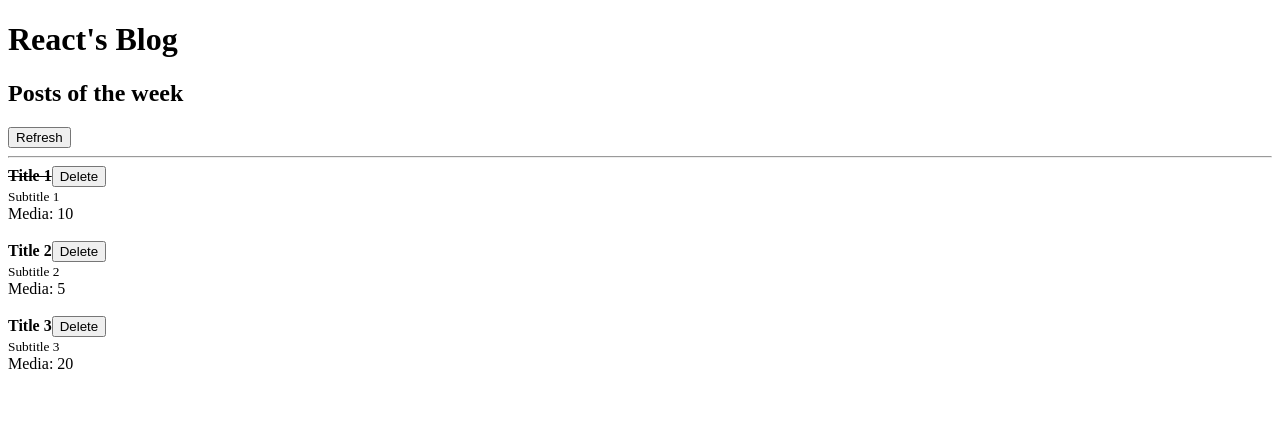
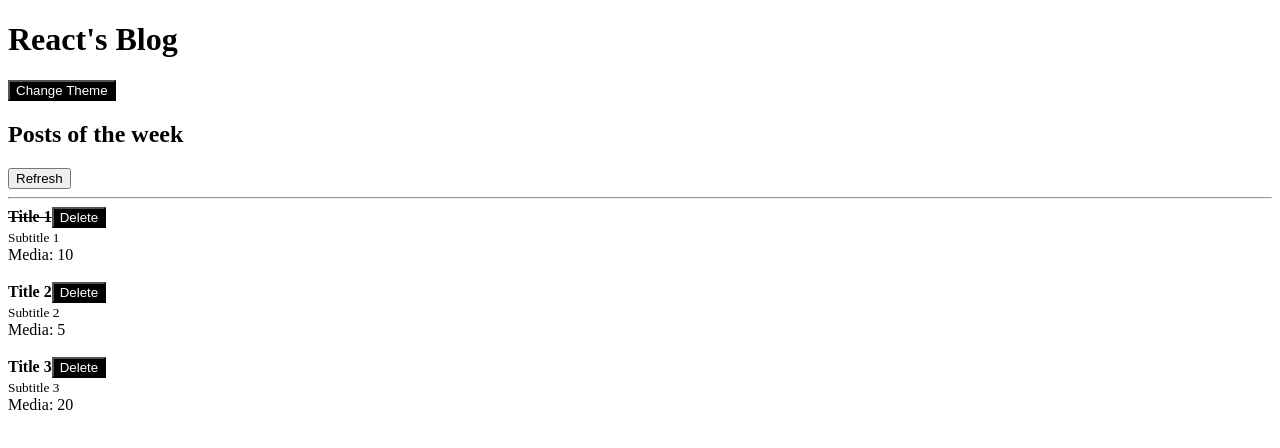
Before and after one commit to VitornscSilva/react-fundamentals, a React app: page / in a window 1280 px wide. Shown: the top 448 px of the page. Built offline with nearby package versions, Linux system fonts and the light colour scheme.

Commit message:
feat: add theme with prop drilling

```diff
--- a/src/App.js
+++ b/src/App.js
@@ -4,11 +4,21 @@ import Header from './Header';
 import Post from './Post';
 
 export default function App() {
+  const [theme, setTheme] = useState('dark');
+
   const [posts, setPosts] = useState([
     { id: Math.random(), title: 'Title 1', subtitle: 'Subtitle 1', likes: 20, read: true },
     { id: Math.random(), title: 'Title 2', subtitle: 'Subtitle 2', likes: 10, read: false },
     { id: Math.random(), title: 'Title 3', subtitle: 'Subtitle 3', likes: 40, read: false },
   ]);
+
+  function handleToggleTheme() {
+    setTheme((prevState) => (
+      prevState === 'dark'
+        ? 'light'
+        : 'dark'
+    ));
+  }
 
   function handleRefresh() {
     setTimeout(() => {
@@ -33,7 +43,7 @@ export default function App() {
 
   return (
     <>
-      <Header>
+      <Header theme={theme} onToggleTheme={handleToggleTheme}>
         <h2>Posts of the week</h2>
         <button onClick={handleRefresh}>Refresh</button>
       </Header>
@@ -45,6 +55,7 @@ export default function App() {
           key={post.id}
           onRemove={handleRemovePost}
           post={post}
+          theme={theme}
         />
       ))}
     </>
--- /dev/null
+++ b/src/Button.js
@@ -0,0 +1,22 @@
+import React from 'react';
+import PropTypes from 'prop-types'
+
+export default function Button({ theme, children, onClick }) {
+  return (
+    <button
+      onClick={onClick}
+      style={{
+          color: theme === 'dark' ? '#fff' : '#000',
+          background: theme === 'dark' ? '#000': '#fff',
+       }}
+    >
+      {children}
+    </button>
+  )
+}
+
+Button.propTypes = {
+  children: PropTypes.node.isRequired,
+  onClick: PropTypes.func.isRequired,
+  theme: PropTypes.string.isRequired,
+}
--- a/src/Header.js
+++ b/src/Header.js
@@ -1,16 +1,22 @@
 import React from 'react';
 import PropTypes from 'prop-types';
+import Button from './Button';
 
-export default function Header({ title, children }) {
+export default function Header({ theme, onToggleTheme, title, children }) {
   return (
     <>
       <h1>{title}</h1>
+      <Button theme={theme} onClick={onToggleTheme}>
+        Change Theme
+      </Button>
       {children}
     </>
   )
 }
 
 Header.proptypes = {
+  onToggleTheme: PropTypes.func.isRequired,
+  theme: PropTypes.string.isRequired,
   title: PropTypes.string.isRequired,
   children: PropTypes.node,
 }
--- a/src/Post.js
+++ b/src/Post.js
@@ -1,16 +1,21 @@
 import React from "react";
 import PropTypes from 'prop-types';
 
-export default function Post({ post, onRemove }) {
+import PostHeader from "./PostHeader";
+
+export default function Post({ theme, post, onRemove }) {
   return (
     <>
       <article>
-        <strong>
-          {post.read ? <s>{post.title}</s> : post.title}
-        </strong>
-        <button onClick={() => onRemove(post.id)}>
-          Delete
-        </button>
+        <PostHeader
+          theme={theme}
+          onRemove={onRemove}
+          post={{
+            id: post.id,
+            title: post.title,
+            read: post.read,
+          }}
+        />
         <br />
         <small>{post.subtitle}</small>
         <br />
@@ -30,4 +35,5 @@ Post.propTypes = {
     likes: PropTypes.number.isRequired,
     read: PropTypes.bool.isRequired,
   }).isRequired,
+  theme: PropTypes.string.isRequired,
 }
--- /dev/null
+++ b/src/PostHeader.js
@@ -0,0 +1,27 @@
+import React from 'react';
+import PropTypes from 'prop-types';
+
+import Button from './Button';
+
+export default function PostHeader({ theme, post, onRemove }) {
+  return (
+    <>
+      <strong>
+        {post.read ? <s>{post.title}</s> : post.title}
+      </strong>
+      <Button theme={theme} onClick={() => onRemove(post.id)}>
+        Delete
+      </Button>
+    </>
+  )
+}
+
+PostHeader.propTypes = {
+  onRemove: PropTypes.func.isRequired,
+  post: PropTypes.shape({
+    id: PropTypes.number.isRequired,
+    title: PropTypes.string.isRequired,
+    read: PropTypes.bool.isRequired,
+  }).isRequired,
+  theme: PropTypes.string.isRequired,
+}
```
